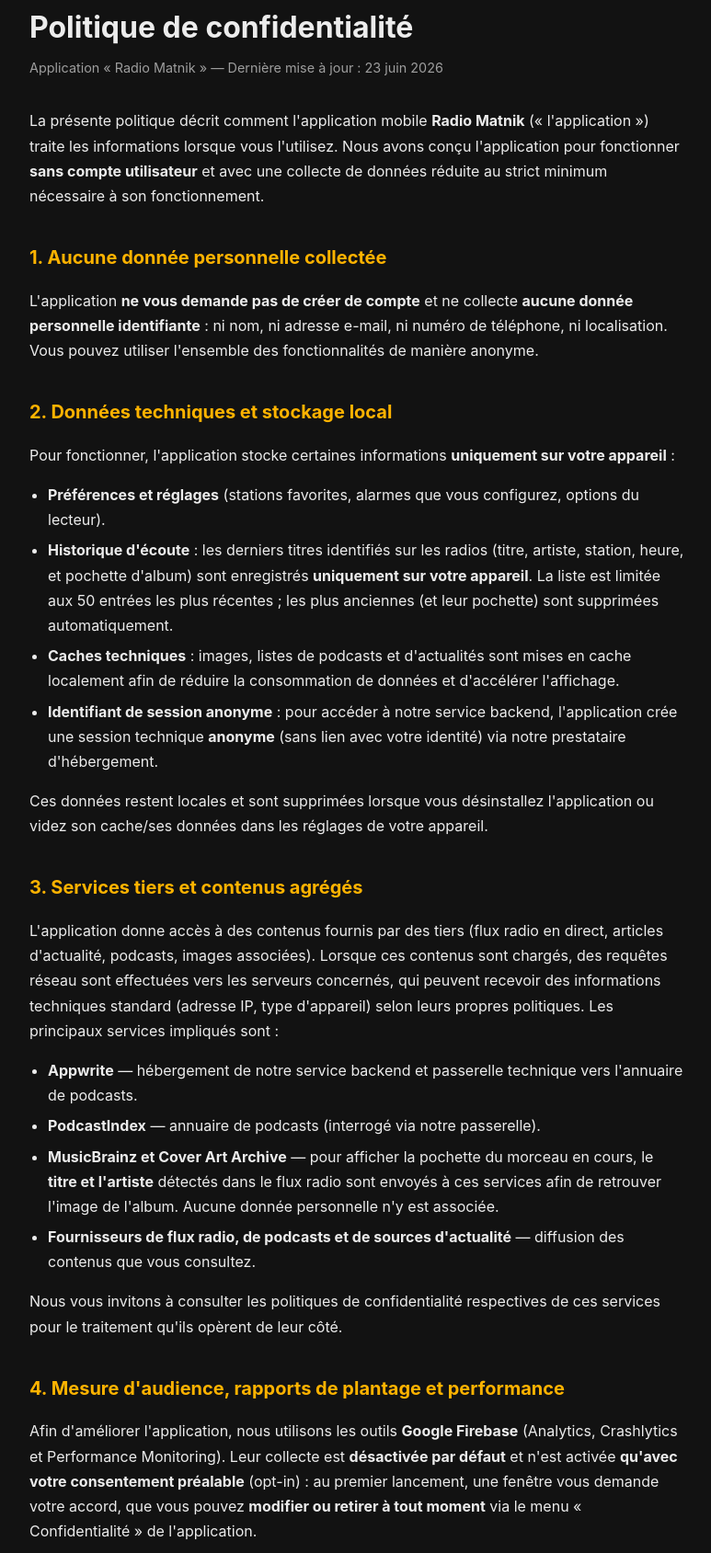
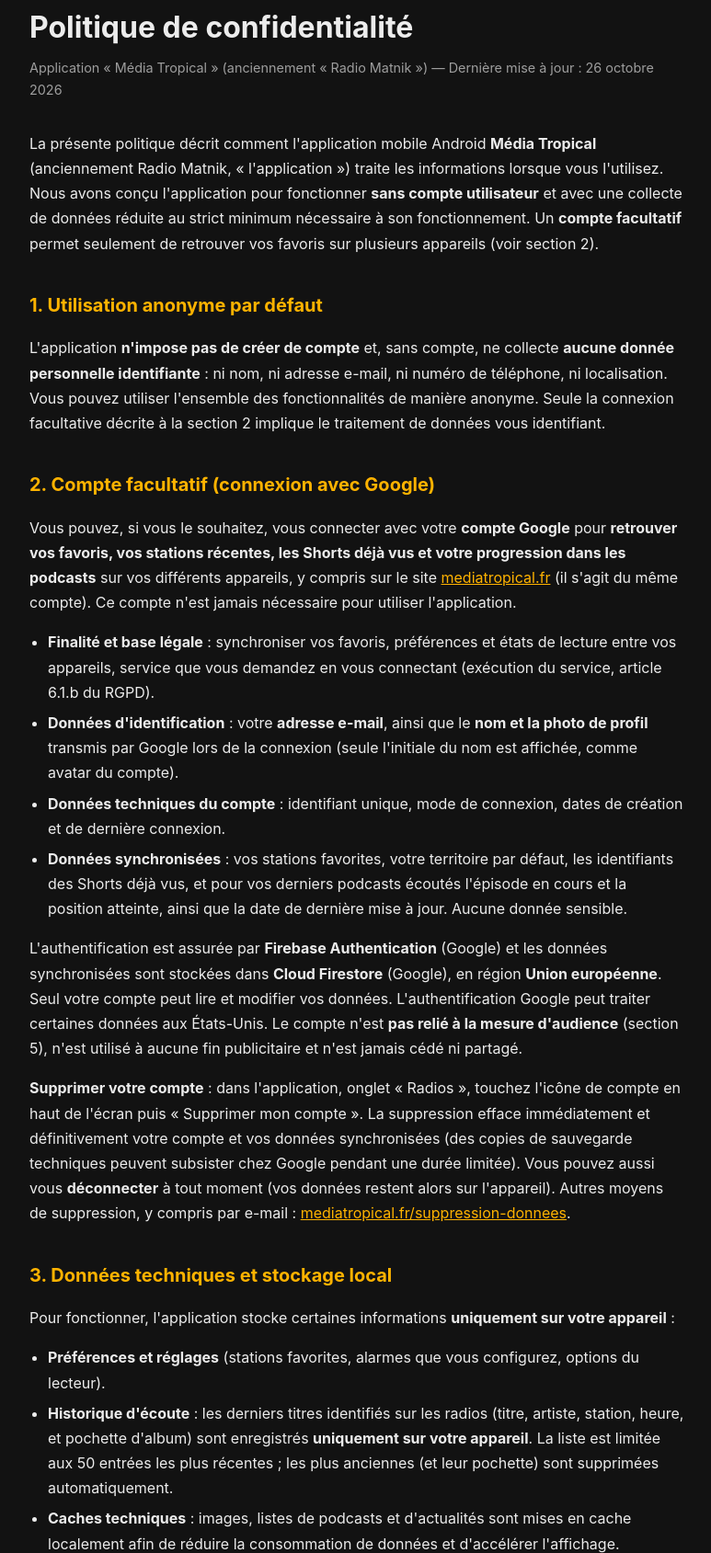
Before and after one commit to yphinera/radio-matnik-site, a plain HTML site: page privacy.html in a window 1280 px wide. Shown: the part 66-1755 px from the top of the page at 92% size, without its empty margins (252-1025 px from the left). Drawn offline with Linux system fonts and the light colour scheme.

Commit message:
Confidentialité : compte facultatif (connexion Google, synchro, suppression) — app Média Tropical 1.4.0
Co-Authored-By: Claude Opus 5.5 <noreply@anthropic.com>

```diff
--- a/privacy.html
+++ b/privacy.html
@@ -3,8 +3,8 @@
 <head>
   <meta charset="UTF-8" />
   <meta name="viewport" content="width=device-width, initial-scale=1.0" />
-  <title>Politique de confidentialité — Radio Matnik</title>
-  <meta name="description" content="Politique de confidentialité de l'application Radio Matnik." />
+  <title>Politique de confidentialité — Média Tropical</title>
+  <meta name="description" content="Politique de confidentialité de l'application Média Tropical (anciennement Radio Matnik)." />
   <style>
     :root {
       --bg: #121212;
@@ -35,24 +35,75 @@
 <body>
   <div class="wrap">
     <h1>Politique de confidentialité</h1>
-    <p class="updated">Application « Radio Matnik » — Dernière mise à jour : 23 juin 2026</p>
+    <p class="updated">Application « Média Tropical » (anciennement « Radio Matnik ») — Dernière mise à jour : 26 octobre 2026</p>
 
     <p>
-      La présente politique décrit comment l'application mobile <strong>Radio Matnik</strong>
-      (« l'application ») traite les informations lorsque vous l'utilisez. Nous avons conçu
-      l'application pour fonctionner <strong>sans compte utilisateur</strong> et avec une collecte
-      de données réduite au strict minimum nécessaire à son fonctionnement.
+      La présente politique décrit comment l'application mobile Android <strong>Média Tropical</strong>
+      (anciennement Radio Matnik, « l'application ») traite les informations lorsque vous
+      l'utilisez. Nous avons conçu l'application pour fonctionner <strong>sans compte
+      utilisateur</strong> et avec une collecte de données réduite au strict minimum nécessaire
+      à son fonctionnement. Un <strong>compte facultatif</strong> permet seulement de retrouver
+      vos favoris sur plusieurs appareils (voir section 2).
     </p>
 
-    <h2>1. Aucune donnée personnelle collectée</h2>
+    <h2>1. Utilisation anonyme par défaut</h2>
     <p>
-      L'application <strong>ne vous demande pas de créer de compte</strong> et ne collecte
+      L'application <strong>n'impose pas de créer de compte</strong> et, sans compte, ne collecte
       <strong>aucune donnée personnelle identifiante</strong> : ni nom, ni adresse e-mail,
       ni numéro de téléphone, ni localisation. Vous pouvez utiliser l'ensemble des
-      fonctionnalités de manière anonyme.
+      fonctionnalités de manière anonyme. Seule la connexion facultative décrite à la
+      section 2 implique le traitement de données vous identifiant.
     </p>
 
-    <h2>2. Données techniques et stockage local</h2>
+    <h2>2. Compte facultatif (connexion avec Google)</h2>
+    <p>
+      Vous pouvez, si vous le souhaitez, vous connecter avec votre <strong>compte Google</strong>
+      pour <strong>retrouver vos favoris, vos stations récentes, les Shorts déjà vus et votre
+      progression dans les podcasts</strong> sur vos différents appareils, y compris sur le site
+      <a href="https://mediatropical.fr">mediatropical.fr</a> (il s'agit du même compte). Ce compte
+      n'est jamais nécessaire pour utiliser l'application.
+    </p>
+    <ul>
+      <li>
+        <strong>Finalité et base légale</strong> : synchroniser vos favoris, préférences et états de
+        lecture entre vos appareils, service que vous demandez en vous connectant (exécution du
+        service, article 6.1.b du RGPD).
+      </li>
+      <li>
+        <strong>Données d'identification</strong> : votre <strong>adresse e-mail</strong>, ainsi que le
+        <strong>nom et la photo de profil</strong> transmis par Google lors de la connexion (seule
+        l'initiale du nom est affichée, comme avatar du compte).
+      </li>
+      <li>
+        <strong>Données techniques du compte</strong> : identifiant unique, mode de connexion, dates
+        de création et de dernière connexion.
+      </li>
+      <li>
+        <strong>Données synchronisées</strong> : vos stations favorites, votre territoire par défaut,
+        les identifiants des Shorts déjà vus, et pour vos derniers podcasts écoutés l'épisode en
+        cours et la position atteinte, ainsi que la date de dernière mise à jour. Aucune donnée
+        sensible.
+      </li>
+    </ul>
+    <p>
+      L'authentification est assurée par <strong>Firebase Authentication</strong> (Google) et les
+      données synchronisées sont stockées dans <strong>Cloud Firestore</strong> (Google), en région
+      <strong>Union européenne</strong>. Seul votre compte peut lire et modifier vos données.
+      L'authentification Google peut traiter certaines données aux États-Unis. Le compte n'est
+      <strong>pas relié à la mesure d'audience</strong> (section 5), n'est utilisé à aucune fin
+      publicitaire et n'est jamais cédé ni partagé.
+    </p>
+    <p>
+      <strong>Supprimer votre compte</strong> : dans l'application, onglet « Radios », touchez
+      l'icône de compte en haut de l'écran puis « Supprimer mon compte ». La suppression efface
+      immédiatement et définitivement votre compte et vos données synchronisées (des copies de
+      sauvegarde techniques peuvent subsister chez Google pendant une durée limitée). Vous pouvez
+      aussi vous <strong>déconnecter</strong> à tout moment (vos données restent alors sur
+      l'appareil). Autres moyens de suppression, y compris par e-mail :
+      <a href="https://mediatropical.fr/suppression-donnees">mediatropical.fr/suppression-donnees</a>.
+    </p>
+
+    <h2>3. Données techniques et stockage local</h2>
     <p>Pour fonctionner, l'application stocke certaines informations <strong>uniquement sur votre appareil</strong> :</p>
     <ul>
       <li><strong>Préférences et réglages</strong> (stations favorites, alarmes que vous configurez, options du lecteur).</li>
@@ -65,7 +116,7 @@
       ou videz son cache/ses données dans les réglages de votre appareil.
     </p>
 
-    <h2>3. Services tiers et contenus agrégés</h2>
+    <h2>4. Services tiers et contenus agrégés</h2>
     <p>
       L'application donne accès à des contenus fournis par des tiers (flux radio en direct,
       articles d'actualité, podcasts, images associées). Lorsque ces contenus sont chargés,
@@ -84,7 +135,7 @@
       services pour le traitement qu'ils opèrent de leur côté.
     </p>
 
-    <h2>4. Mesure d'audience, rapports de plantage et performance</h2>
+    <h2>5. Mesure d'audience, rapports de plantage et performance</h2>
     <p>
       Afin d'améliorer l'application, nous utilisons les outils <strong>Google Firebase</strong>
       (Analytics, Crashlytics et Performance Monitoring). Leur collecte est
@@ -116,7 +167,7 @@
       <a href="https://policies.google.com/privacy" target="_blank" rel="noopener">politique de confidentialité de Google</a>.
     </p>
 
-    <h2>5. Autorisations de l'appareil</h2>
+    <h2>6. Autorisations de l'appareil</h2>
     <p>L'application peut demander certaines autorisations strictement liées à ses fonctions :</p>
     <ul>
       <li><strong>Accès Internet / réseau</strong> — pour diffuser les flux et charger les contenus.</li>
@@ -125,20 +176,36 @@
       <li><strong>Réseau local</strong> — pour détecter les appareils Google Cast et DLNA lors de la diffusion.</li>
     </ul>
 
-    <h2>6. Enfants</h2>
+    <h2>7. Enfants</h2>
     <p>
       L'application n'est pas destinée spécifiquement aux enfants et ne collecte pas
       sciemment de données les concernant.
     </p>
 
-    <h2>7. Vos droits</h2>
+    <h2>8. Vos droits</h2>
     <p>
-      Nous ne conservons aucun profil utilisateur sur nos propres serveurs : il n'y a donc
-      pas de compte à consulter, modifier ou supprimer de notre côté. La suppression des
-      données locales s'effectue en désinstallant l'application.
+      Conformément au RGPD, vous disposez de droits d'accès, de rectification, d'effacement,
+      de limitation, de portabilité et d'opposition.
+    </p>
+    <ul>
+      <li>
+        <strong>Sans compte</strong> : nous ne conservons aucun profil vous concernant. La
+        suppression des données locales s'effectue en désinstallant l'application ou en
+        effaçant ses données dans les réglages de votre appareil.
+      </li>
+      <li>
+        <strong>Avec un compte</strong> (section 2) : vous pouvez supprimer votre compte et vos
+        données synchronisées vous-même depuis l'application. Pour toute autre demande (copie
+        de vos données, correction, suppression si vous n'avez plus accès au compte),
+        écrivez-nous ; nous répondons dans un délai d'un mois.
+      </li>
+    </ul>
+    <p>
+      Vous pouvez également introduire une réclamation auprès de la
+      <a href="https://www.cnil.fr" target="_blank" rel="noopener">CNIL</a>.
     </p>
     <p>
-      Concernant la mesure d'audience (section 4), elle est <strong>anonyme</strong> et
+      Concernant la mesure d'audience (section 5), elle est <strong>anonyme</strong> et
       soumise à votre consentement : vous pouvez la <strong>désactiver à tout moment</strong>
       via le menu « Confidentialité » de l'application, ce qui interrompt toute nouvelle
       collecte. La gestion et la conservation de ces données anonymes relèvent de Google
@@ -146,13 +213,13 @@
       vous pouvez nous contacter.
     </p>
 
-    <h2>8. Modifications de cette politique</h2>
+    <h2>9. Modifications de cette politique</h2>
     <p>
       Cette politique peut être mise à jour. La date de dernière mise à jour figure en haut de
       page. Les modifications prennent effet dès leur publication sur cette page.
     </p>
 
-    <h2>9. Contact</h2>
+    <h2>10. Contact</h2>
     <p>
       Pour toute question concernant cette politique de confidentialité, écrivez-nous à&nbsp;:
       <a href="mailto:contact.radiomatnik@gmail.com">contact.radiomatnik@gmail.com</a>.
```
